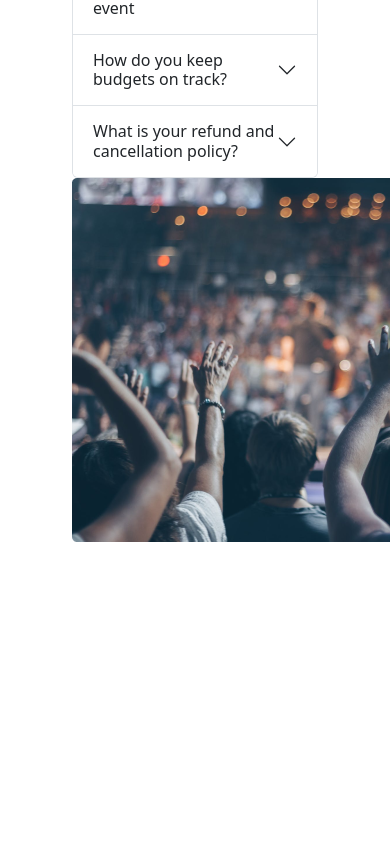
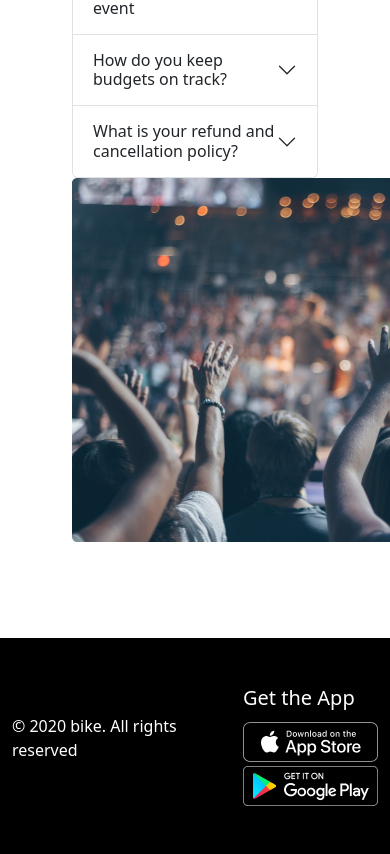
Before and after one commit to furqanRupom/convetion-center-website, a plain HTML site: page index.html in a window 390 px wide. Shown: the part 5445-6299 px from the top of the page. Before the commit the page ends 6083 px from the top, so only its background shows below. Drawn offline with nearby package versions, Linux system fonts and the light colour scheme.

Commit message:
everything is done just responsive remain

```diff
--- a/index.html
+++ b/index.html
@@ -517,7 +517,19 @@
 
       </main>
 
+      <footer class="bg-black ">
+        <section class="d-flex justify-content-between container align-items-center text-white py-5">
+          <p>
+            © 2020 bike. All rights reserved
+          </p>
 
+          <div class="d-flex flex-column gap-1">
+            <h5>Get the App</h5>
+            <img src="./images/appstore.png" alt="">
+            <img src="./images/googleplay.png" alt="">
+          </div>
+        </section>
+      </footer>
 
 
 
```
Also changed, not shown: images/appstore.png (added), images/googleplay.png (added).
